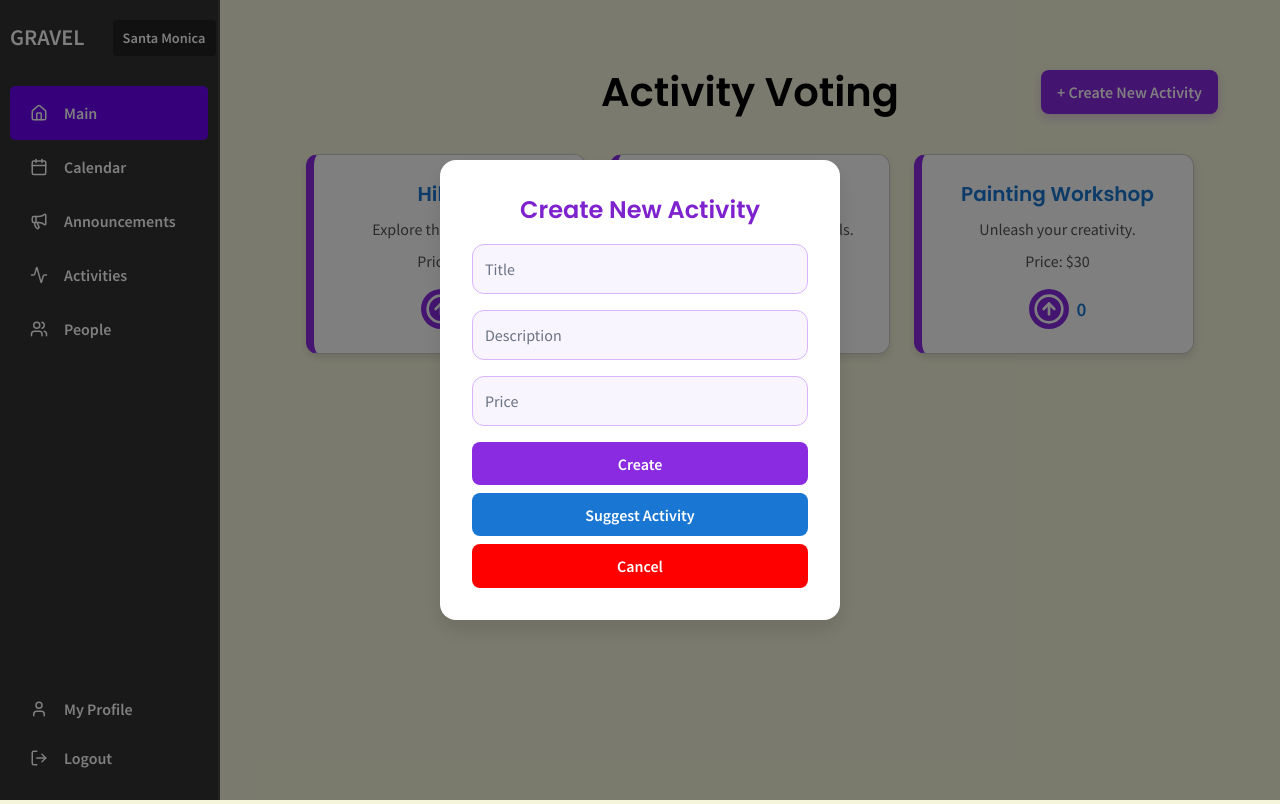
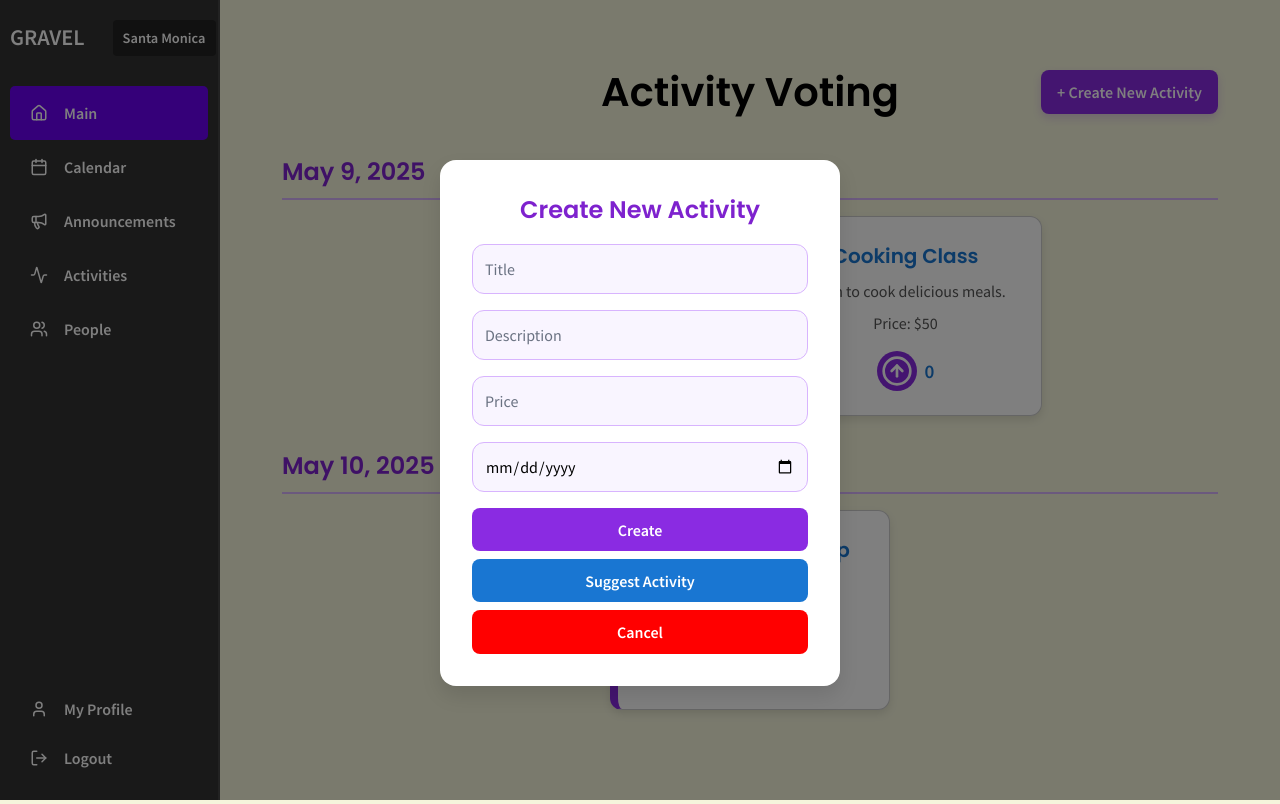
Before and after one commit to karen93shieh/gravel, a SvelteKit app: page /mainPages/activities in a window 1280 px wide. Both pictures are taken after a click on the button "+ Create New Activity". Built offline with nearby package versions, Linux system fonts and the light colour scheme.

Commit message:
working version with date in activities

```diff
--- a/src/routes/mainPages/activities/+page.svelte
+++ b/src/routes/mainPages/activities/+page.svelte
@@ -6,13 +6,13 @@
     import '../../../styles/main.css';
 
     let activities = writable([
-        { id: 1, title: 'Hiking', description: 'Explore the mountains.', price: '$20', votes: 0 },
-        { id: 2, title: 'Cooking Class', description: 'Learn to cook delicious meals.', price: '$50', votes: 0 },
-        { id: 3, title: 'Painting Workshop', description: 'Unleash your creativity.', price: '$30', votes: 0 }
+        { id: 1, title: 'Hiking', description: 'Explore the mountains.', price: '$20', date: '2025-05-09', votes: 0 },
+        { id: 2, title: 'Cooking Class', description: 'Learn to cook delicious meals.', price: '$50', date: '2025-05-09', votes: 0 },
+        { id: 3, title: 'Painting Workshop', description: 'Unleash your creativity.', price: '$30', date: '2025-05-10', votes: 0 }
     ]);
 
     let showCreatePopup = false;
-    let newActivity = { title: '', description: '', price: '' };
+    let newActivity = { title: '', description: '', price: '', date: '' };
 
     const toggleVote = (id) => {
         activities.update((list) =>
@@ -25,15 +25,33 @@
     };
 
     const createActivity = () => {
-        if (newActivity.title && newActivity.description && newActivity.price >= 0) {
+        if (newActivity.title && newActivity.description && newActivity.price >= 0 && newActivity.date) {
             activities.update((list) => [
                 ...list,
                 { id: Date.now(), ...newActivity, votes: 0 }
             ]);
-            newActivity = { title: '', description: '', price: '' };
+            newActivity = { title: '', description: '', price: '', date: '' };
             showCreatePopup = false;
         }
     };
+
+    // Helper function to group activities by date
+    const groupActivitiesByDate = (activities) => {
+        const grouped = {};
+        activities.forEach(activity => {
+            if (!grouped[activity.date]) {
+                grouped[activity.date] = [];
+            }
+            grouped[activity.date].push(activity);
+        });
+        return grouped;
+    };
+
+    // Helper function to sort dates in ascending order
+    const sortDates = (dates) => {
+        return dates.sort((a, b) => new Date(a) - new Date(b));
+    };
+
 
     const suggestActivity = async () => {
         try {
@@ -61,6 +79,12 @@
             console.error('Error suggesting activity:', error);
         }
     };
+
+    // Helper function to format date for display
+    const formatDate = (dateString) => {
+        const options = { year: 'numeric', month: 'short', day: 'numeric' };
+        return new Date(dateString).toLocaleDateString(undefined, options);
+    };
 </script>
 
 <main class="container">
@@ -72,8 +96,11 @@
         </button>
     </div>
 
+    {#each sortDates(Object.keys(groupActivitiesByDate($activities))) as date}
+        <div class="date-section">
+            <h2 class="date-heading">{formatDate(date)}</h2>
             <div class="three-col-container">
-        {#each $activities as activity}
+                {#each groupActivitiesByDate($activities)[date] as activity}
                     <div class="small-content-box">
                         <h3>{activity.title}</h3>
                         <p>{activity.description}</p>
@@ -90,6 +117,8 @@
                     </div>
                 {/each}
             </div>
+        </div>
+    {/each}
 
     {#if showCreatePopup}
         <div class="overlay" on:click={() => (showCreatePopup = false)}></div>
@@ -110,6 +139,12 @@
                 placeholder="Price"
                 bind:value={newActivity.price}
             />
+            <input
+                type="date"
+                bind:value={newActivity.date}
+                class="date-input"
+            />
+            <div class="button-group">
                 <button class="button" on:click={createActivity}>
                     Create
                 </button>
@@ -120,8 +155,10 @@
                     Cancel
                 </button>
             </div>
+        </div>
     {/if}
 </main>
+
 
 <style>
     /* Add these styles to match the announcements page */
@@ -249,4 +286,40 @@
     .popup .button.cancel {
         background-color: red;
     }
+
+    .activity-date {
+        color: #555;
+        font-size: 0.9rem;
+        margin: 0.5rem 0;
+    }
+
+    .date-input {
+        width: 100%;
+        margin-bottom: 1rem;
+        padding: 0.75rem;
+        border: 1px solid #d8b4fe;
+        border-radius: 0.75rem;
+        background-color: #f9f5ff;
+        font-family: inherit;
+    }
+
+    .date-section {
+        margin-bottom: 2rem;
+    }
+
+    .date-heading {
+        font-size: 1.5rem;
+        color: #7e22ce;
+        margin-bottom: 1rem;
+        padding-bottom: 0.5rem;
+        border-bottom: 2px solid #d8b4fe;
+    }
+
+    /* Keep all your existing styles */
+    .container {
+        padding: 2rem;
+        max-width: 1000px;
+        margin: 0 auto;
+    }
+
 </style>
```
Lines whose indentation alone changed are shown as unchanged.
